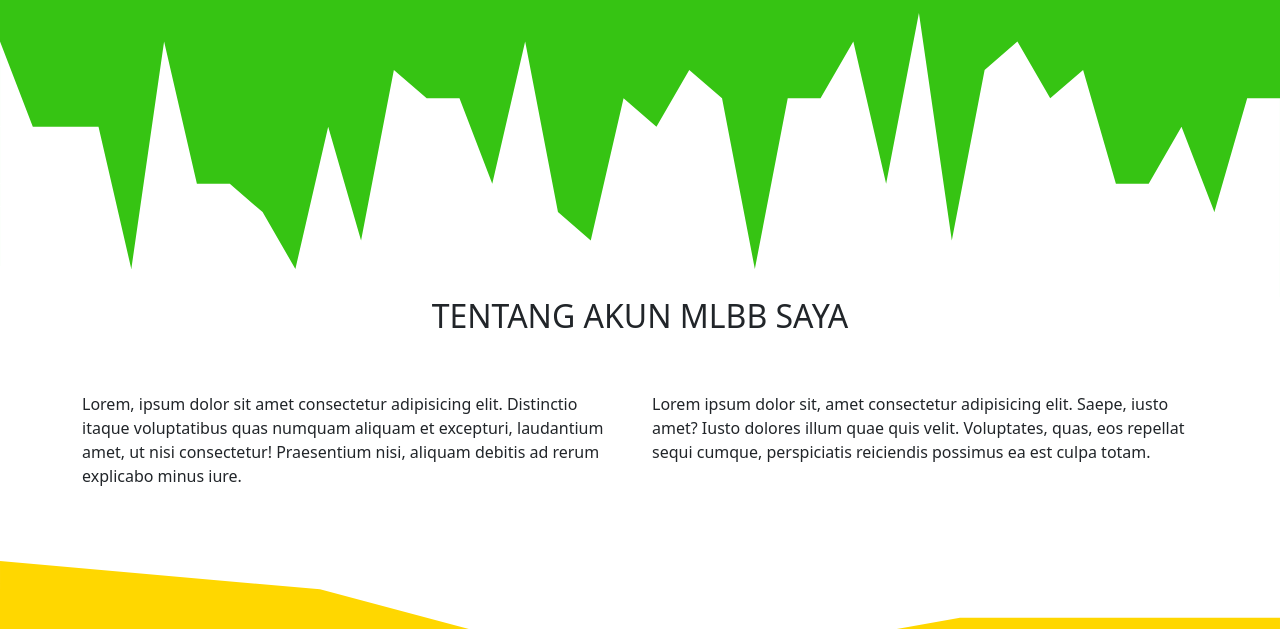
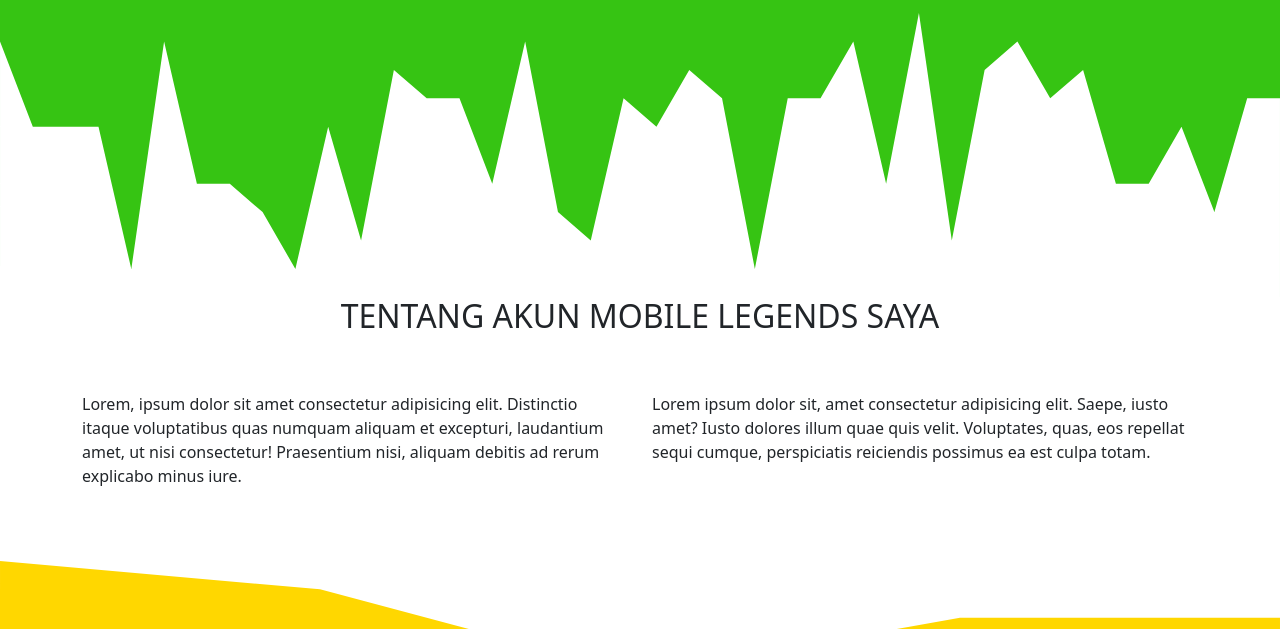
Before and after one commit to navis333/kymoraa, a plain HTML site: page index.html in a window 1280 px wide. Shown: the part 471-1100 px from the top of the page. Drawn offline with nearby package versions, Linux system fonts and the light colour scheme.

Commit message:
Update index.html

```diff
--- a/index.html
+++ b/index.html
@@ -67,7 +67,7 @@
       <div class="container">
         <div class="row text-center">
           <div class="col">
-            <h2>TENTANG AKUN MLBB SAYA</h2><br><br>
+            <h2>TENTANG AKUN MOBILE LEGENDS SAYA</h2><br><br>
           </div>
         </div>
         <div class="row">
```
